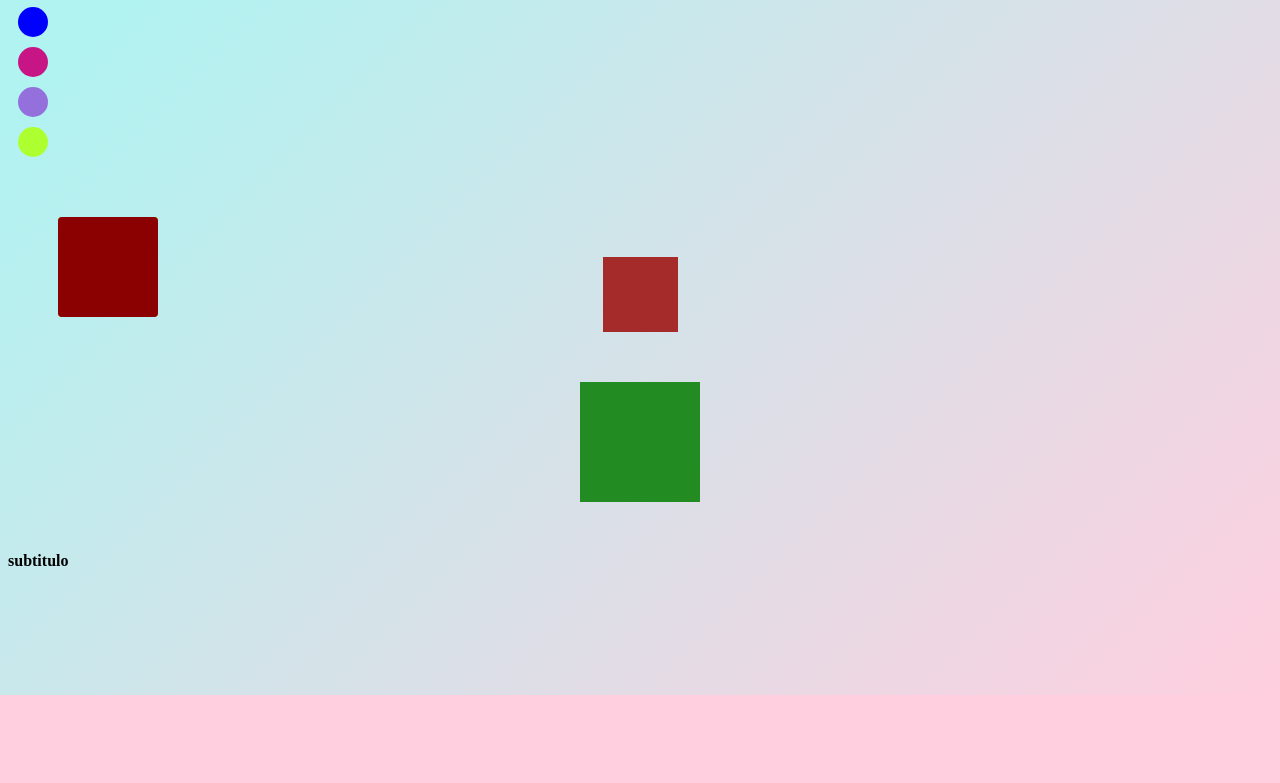
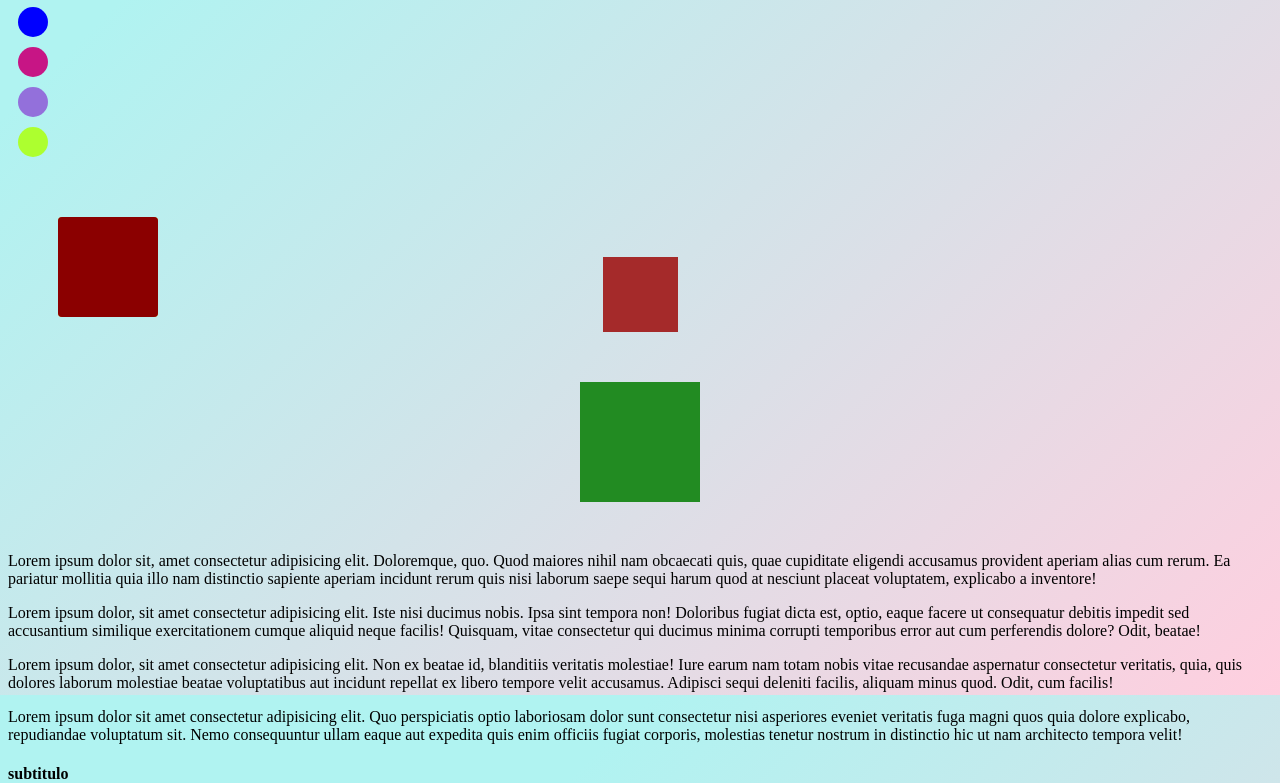
Before and after one commit to natibmanucra/Practica01, a plain HTML site: page index.html in a window 1280 px wide. Shown: the part 534-1317 px from the top of the page. Before the commit the page ends 1229 px from the top, so only its background shows below. Drawn offline with nearby package versions, Linux system fonts and the light colour scheme.

Commit message:
agregue main

```diff
--- a/index.html
+++ b/index.html
@@ -41,6 +41,13 @@
 
     <div class="animaciones"></div>
 
+    <main>
+      <p>Lorem ipsum dolor sit, amet consectetur adipisicing elit. Doloremque, quo. Quod maiores nihil nam obcaecati quis, quae cupiditate eligendi accusamus provident aperiam alias cum rerum. Ea pariatur mollitia quia illo nam distinctio sapiente aperiam incidunt rerum quis nisi laborum saepe sequi harum quod at nesciunt placeat voluptatem, explicabo a inventore!</p>
+      <p>Lorem ipsum dolor, sit amet consectetur adipisicing elit. Iste nisi ducimus nobis. Ipsa sint tempora non! Doloribus fugiat dicta est, optio, eaque facere ut consequatur debitis impedit sed accusantium similique exercitationem cumque aliquid neque facilis! Quisquam, vitae consectetur qui ducimus minima corrupti temporibus error aut cum perferendis dolore? Odit, beatae!</p>
+      <p>Lorem ipsum dolor, sit amet consectetur adipisicing elit. Non ex beatae id, blanditiis veritatis molestiae! Iure earum nam totam nobis vitae recusandae aspernatur consectetur veritatis, quia, quis dolores laborum molestiae beatae voluptatibus aut incidunt repellat ex libero tempore velit accusamus. Adipisci sequi deleniti facilis, aliquam minus quod. Odit, cum facilis!</p>
+      <p>Lorem ipsum dolor sit amet consectetur adipisicing elit. Quo perspiciatis optio laboriosam dolor sunt consectetur nisi asperiores eveniet veritatis fuga magni quos quia dolore explicabo, repudiandae voluptatum sit. Nemo consequuntur ullam eaque aut expedita quis enim officiis fugiat corporis, molestias tenetur nostrum in distinctio hic ut nam architecto tempora velit!</p>
+    </main>
+
     <footer>
         <h4>subtitulo</h4>
     </footer>
```
